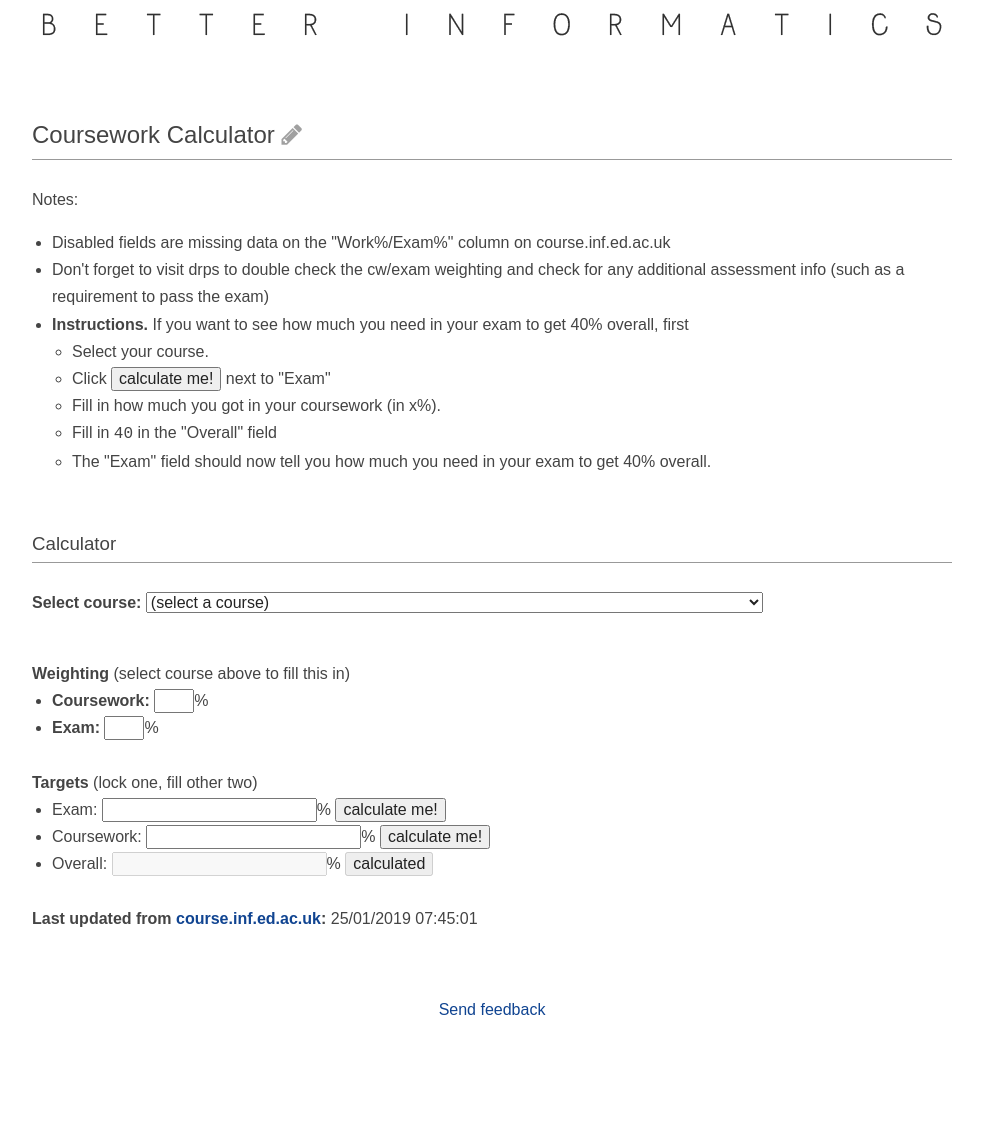
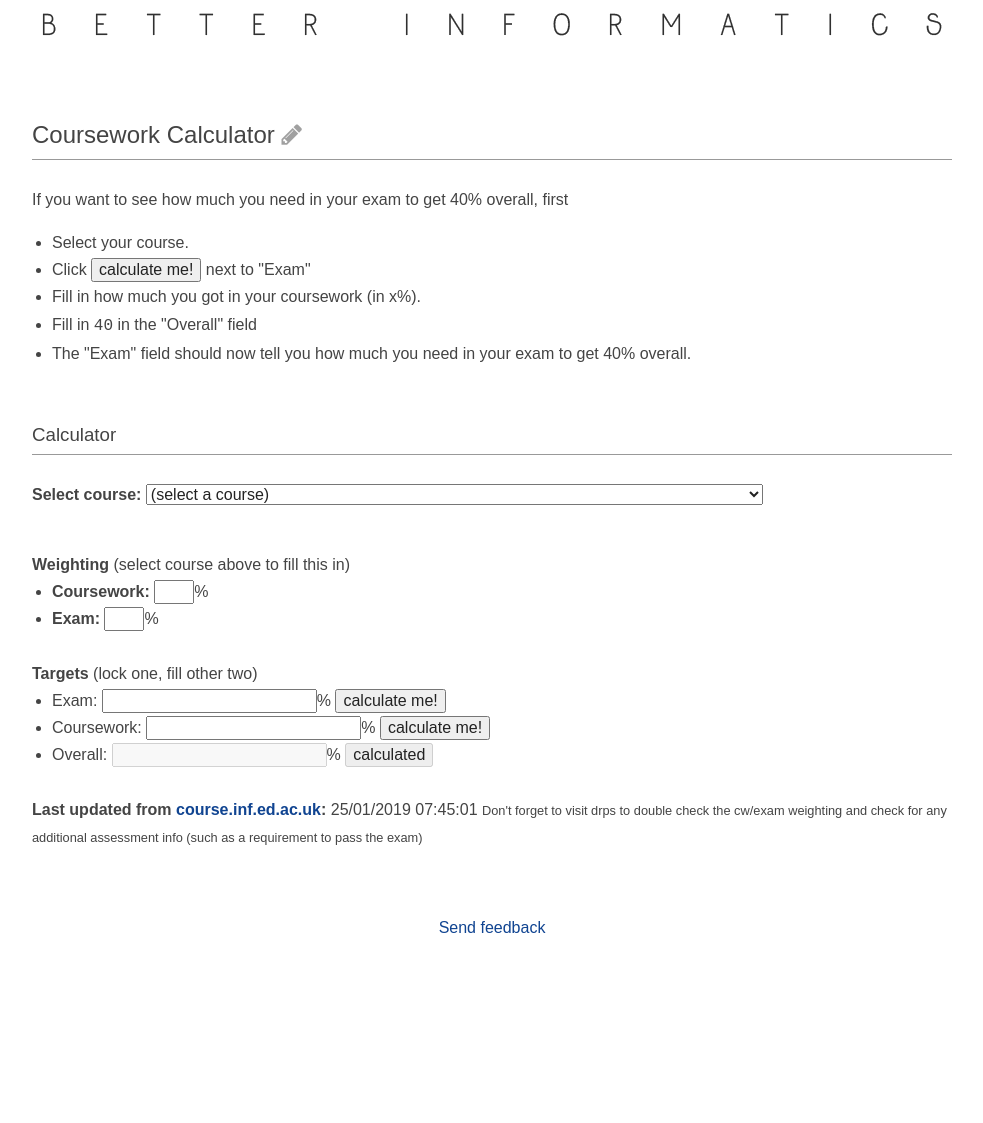
Before and after one commit to compsoc-edinburgh/betterinformatics, a Jekyll site: the page built from _pages/calculator.html, in a window 1280 px wide. Shown: the whole page, without its empty margins (148-1131 px from the left). Built offline with Jekyll 4.4.1, drawn with Linux system fonts in a browser that asks for light colours; nearby versions of some CDN libraries; after the commit the page ends 1041 px from its top, so only the background shows below that.

Commit message:
Update calculator.html

```diff
--- a/_pages/calculator.html
+++ b/_pages/calculator.html
@@ -4,17 +4,6 @@ layout: page
 ---
 
 <p>
-    Notes:
-    <ul>
-        <li>
-            Disabled fields are missing data on the "Work%/Exam%" column on course.inf.ed.ac.uk
-        </li>
-        <li>
-            Don't forget to visit drps to double check the cw/exam weighting and
-            check for any additional assessment info (such as a requirement to pass the exam)
-        </li>
-        <li>
-            <strong>Instructions.</strong>
     <!-- I deliberately avoid saying "to pass" because there might be other reqs to pass -->
     If you want to see how much you need in your exam to get 40% overall, first
     <ul>
@@ -27,8 +16,6 @@ layout: page
         <li>PROFIT!</li>
         -->
         <li>The "Exam" field should now tell you how much you need in your exam to get 40% overall.</li>
-            </ul>
-        </li>
     </ul>
 </p>
 
@@ -83,6 +70,11 @@ layout: page
     </ul>
     <br>
     <strong>Last updated from <a href="http://course.inf.ed.ac.uk">course.inf.ed.ac.uk</a>:</strong> {{ site.data.courses.last_update }}
+
+    <small>
+        Don't forget to visit drps to double check the cw/exam weighting and
+        check for any additional assessment info (such as a requirement to pass the exam)
+    </small>
 </p>
 
 <script src="https://cdnjs.cloudflare.com/ajax/libs/jquery/3.2.1/jquery.min.js"></script>
```
Lines whose indentation alone changed are shown as unchanged.
